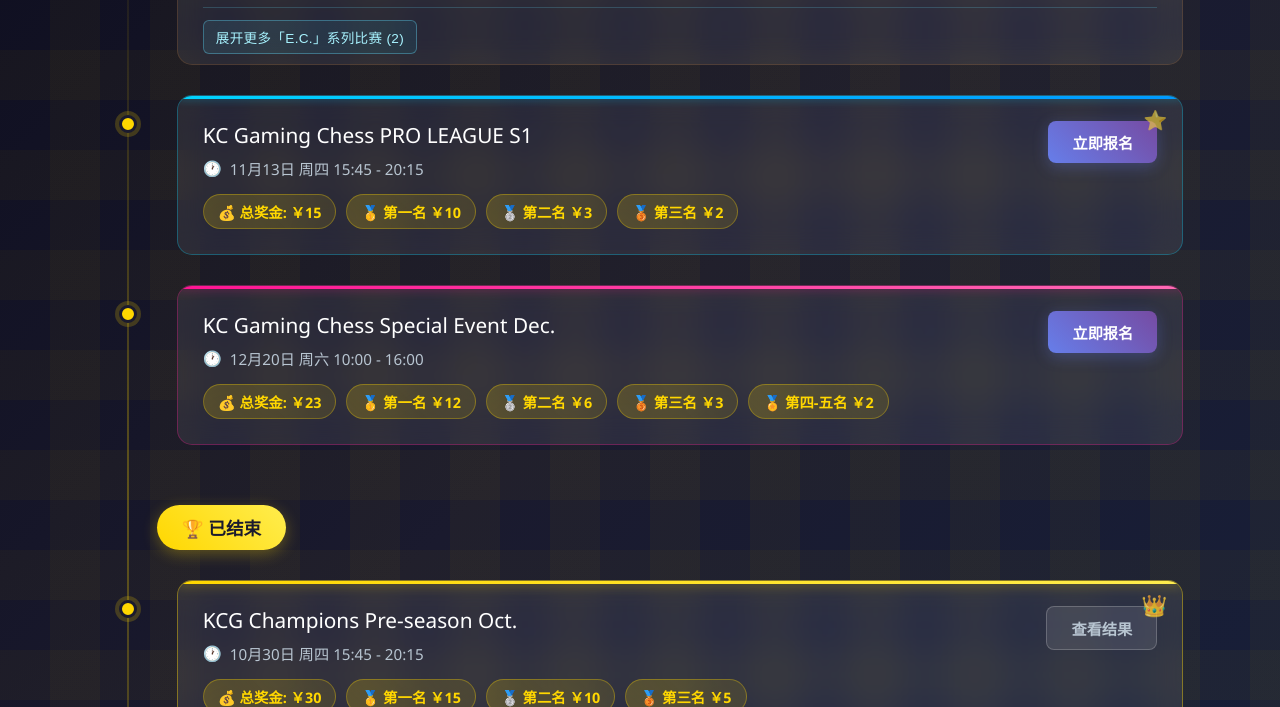
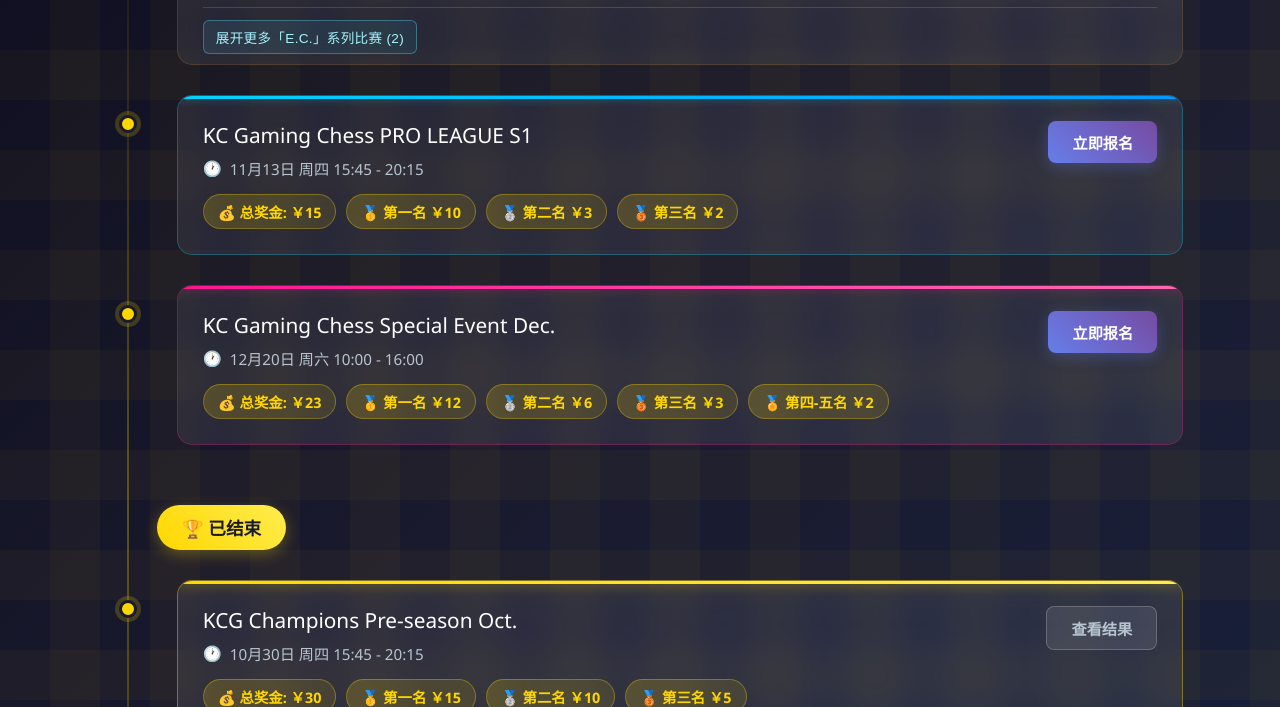
Before and after one commit to KCISEastCampus/Pages, a Jekyll site: the page built from chess.md, in a window 1280 px wide and 1400 px high, scrolled down 468 px. Shown: the part 150-857 px from the top of the window. Built offline with Jekyll 4.4.1, drawn with Linux system fonts in a browser that asks for light colours.

Commit message:
添加动态图标样式至比赛卡片，优化比赛信息展示

```diff
--- a/_layouts/chess_new.html
+++ b/_layouts/chess_new.html
@@ -331,6 +331,24 @@
         box-shadow: 0 4px 12px rgba(255, 198, 95, 0.2);
       }
 
+      /* 动态 icon 样式 */
+      .card-icon {
+        position: absolute;
+        top: 10px;
+        right: 15px;
+        font-size: 1.2em;
+        opacity: 0.7;
+      }
+
+      .match-card.type-pro .card-icon {
+        color: rgba(0, 212, 255, 0.6);
+      }
+
+      .match-card.type-champions .card-icon {
+        color: rgba(255, 215, 0, 0.8);
+        font-size: 1.3em;
+      }
+
       .match-marker {
         position: absolute;
         left: 22px;
@@ -395,15 +413,6 @@
         position: relative;
       }
 
-      .match-card.type-pro::after {
-        content: '⭐';
-        position: absolute;
-        top: 10px;
-        right: 15px;
-        font-size: 1.2em;
-        color: rgba(0, 212, 255, 0.6);
-      }
-
       .match-card.type-pro:hover {
         border-color: rgba(0, 212, 255, 0.5);
         background: rgba(0, 212, 255, 0.05);
@@ -419,15 +428,6 @@
       .match-card.type-champions {
         border: 1px solid rgba(255, 215, 0, 0.4);
         position: relative;
-      }
-
-      .match-card.type-champions::after {
-        content: '👑';
-        position: absolute;
-        top: 10px;
-        right: 15px;
-        font-size: 1.3em;
-        color: rgba(255, 215, 0, 0.8);
       }
 
       .match-card.type-champions:hover {
@@ -854,6 +854,7 @@
           {{ series.id | jsonify }}: {
             nameTemplate: {{ series.name_template | jsonify }},
             displayName: {{ series.display_name | default: series.id | jsonify }},
+            icon: {{ series.icon | default: "" | jsonify }},
             frequency: {{ series.frequency | jsonify }},
             dayOfWeek: {{ series.day_of_week | jsonify }},
             startTime: {{ series.start_time | jsonify }},
@@ -882,6 +883,7 @@
             startTime: {{ match.start_time | jsonify }},
             endTime: {{ match.end_time | jsonify }},
             special_type: {{ match.special_type | jsonify }},
+            special_icon: {{ match.special_icon | default: "" | jsonify }},
             prizes: [
               {% if match.prize_distribution %}
                 {% for prize in match.prize_distribution %}
@@ -1049,14 +1051,18 @@
             const extras = groupMatches.slice(1);
             const toggleId = `series-extra-${match.seriesId}`;
             const seriesLabel = match.seriesName || (recurringSeries[match.seriesId]?.displayName) || match.seriesId.toUpperCase();
+            const seriesIcon = recurringSeries[match.seriesId]?.icon || '';
 
             // 创建主卡片，如果有额外比赛则标记 hasExtras
             const cardOptions = extras.length > 0 ? {
               hasExtras: true,
               toggleId: toggleId,
               seriesLabel: seriesLabel,
-              extrasCount: extras.length
-            } : {};
+              extrasCount: extras.length,
+              seriesIcon: seriesIcon
+            } : {
+              seriesIcon: seriesIcon
+            };
 
             const matchItemDiv = document.createElement('div');
             matchItemDiv.innerHTML = createMatchCard(match, false, cardOptions);
@@ -1245,6 +1252,7 @@
           <div class="match-item">
             <div class="match-marker"></div>
             <div class="match-card ${matchType}">
+              ${seriesIcon ? `<div class="card-icon">${seriesIcon}</div>` : ''}
               <div class="match-header">
                 <div class="match-title">
                   <h3>${match.name}</h3>
```
Also changed, not shown: other parts of _layouts/chess_new.html (+3 -2 lines).
